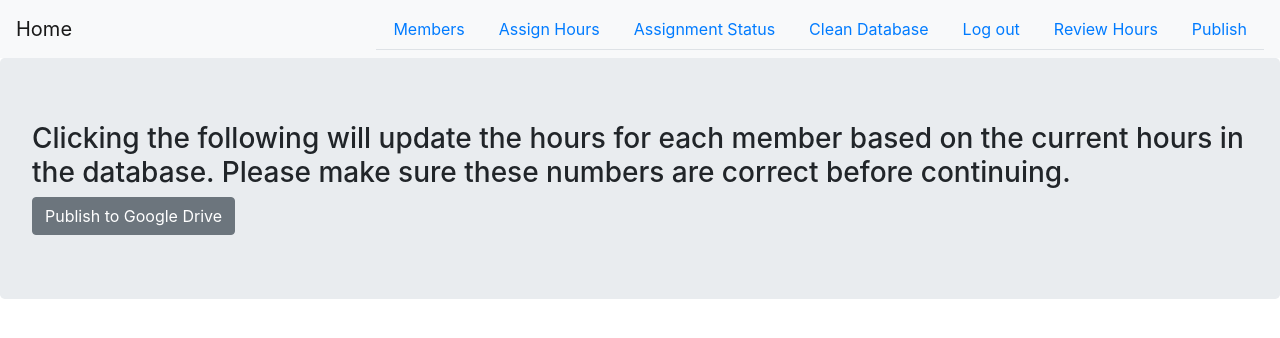
After one commit to jaustinmiles/CleanupCoordinator, a Flask app: page /publish in a window 1280 px wide. The commit adds this page. Shown: the top 338 px of the page. Run offline with Flask 2, Linux system fonts and the light colour scheme; a user stored in the database is signed in; some libraries are stand-ins or nearby versions.

Commit message:
add publishing capabilities

```diff
--- a/app.py
+++ b/app.py
@@ -619,5 +619,18 @@ def review(identifier):
     return render_template('review.html', uploads=uploads, member=member, task=task, enumerated=enumerated, sub=sub)
 
 
+@app.route('/publish', methods=['GET', 'POST'])
+@login_required
+def publish():
+    if request.method == 'POST':
+        button_ids = request.values.keys()
+        for button_id in button_ids:
+            if 'publish' in button_id:
+                from modules.SpreadsheetUpdater import update_hours
+                update_hours()
+                return redirect(url_for('index'))
+    return render_template('publish.html')
+
+
 if __name__ == '__main__':
     app.run(debug=True)
--- a/modules/MemberGenerator.py
+++ b/modules/MemberGenerator.py
@@ -1,7 +1,6 @@
 import gspread
 from oauth2client.service_account import ServiceAccountCredentials
-from app import Member
-from app import document_name
+from app import Member, document_name
 
 
 def generate_members() -> list:
--- a/templates/base.html
+++ b/templates/base.html
@@ -31,6 +31,9 @@
             <li class="nav-item">
                 <a class="nav-link" href="{{ url_for('review_main') }}">Review Hours<span class="sr-only">(current)</span></a>
             </li>
+            <li class="nav-item">
+                <a class="nav-link" href="{{ url_for('publish') }}">Publish<span class="sr-only">(current)</span></a>
+            </li>
         </ul>
     {% else %}
         <ul class="nav nav-tabs">
--- /dev/null
+++ b/templates/publish.html
@@ -0,0 +1,12 @@
+{%  extends "base.html" %}
+
+{% block content %}
+    <div class="jumbotron">
+        <h3>Clicking the following will update the hours for each member based on the current hours in the database.
+         Please make sure these numbers are correct before continuing.</h3>
+        <form method="post">
+            <input class="btn btn-secondary" type="submit" name="publish" value="Publish to Google Drive">
+        </form>
+    </div>
+
+{% endblock %}
```
Also changed, not shown: modules/SpreadsheetUpdater.py (added, +25 -0 lines), data.sqlite. Lines whose indentation alone changed are shown as unchanged.
